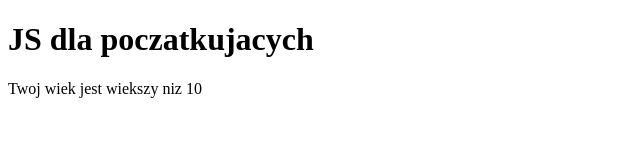
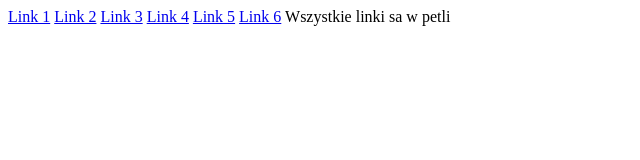
Before and after one commit to piotrekzak-source/java_script, a plain HTML site: page index.html in a window 1280 px wide. Shown: the whole page, without its empty margins (0-640 px from the left). Drawn offline with Linux system fonts and the light colour scheme.

Commit message:
petla for

```diff
--- a/index.html
+++ b/index.html
@@ -6,14 +6,12 @@
         <title>Pierwszy program JavaScript</title>
     </head>
     <body>
-        <h1>JS dla poczatkujacych</h1>
-        <div id="content">
-
-                <p></p>
-
-        </div>
-
-
+        <a href="#">Link 1</a>
+        <a href="#">Link 2</a>
+        <a href="#">Link 3</a>
+        <a href="#">Link 4</a>
+        <a href="#">Link 5</a>
+        <a href="#">Link 6</a>
 
 <script src="test.js"></script>
 
--- a/test.js
+++ b/test.js
@@ -1,10 +1,11 @@
+var links = document.getElementsByTagName("a");
 
-let age = 5;
 
-while(age < 10){
+for (i= 1; i < links.length; i++){
 
-        console.log("Twoj wiek jest mniejszy niz 10");
-        age++;
+        console.log("To jest link numer" +" " + i);
+
 
 }
-document.write("Twoj wiek jest wiekszy niz 10");
+
+document.write("Wszystkie linki sa w petli");
```
